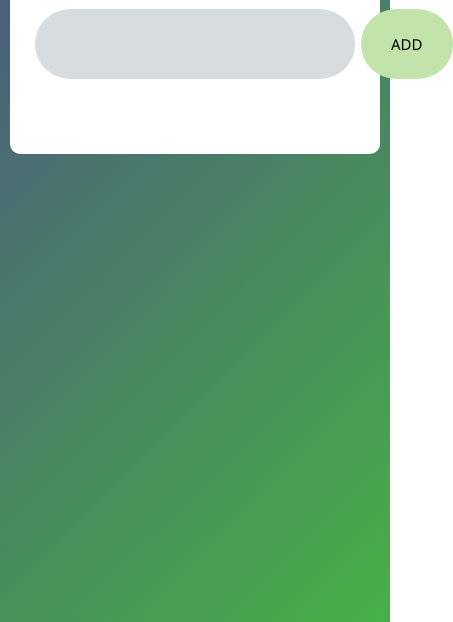
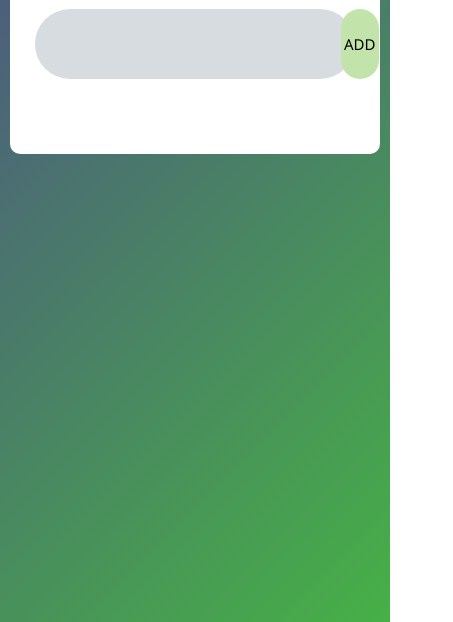
Before and after one commit to sajjadtariq/todoapp-js, a plain HTML site: page index.html in a window 390 px wide. Shown: the part 222-844 px from the top of the page, 453 px wide, since content can reach past the window. Drawn offline with Linux system fonts and the light colour scheme.

Commit message:
todo-list responsiveness

```diff
--- a/style.css
+++ b/style.css
@@ -142,3 +142,12 @@ ul li.checked::before {
 .edit-button:hover {
     background-color: #9f6d56;
 }
+
+@media (max-width: 768px) {
+    .addbutton{
+        padding: 25px 3px;
+    }
+    .additem{
+        padding: 18px 5px;
+    }
+}
```
